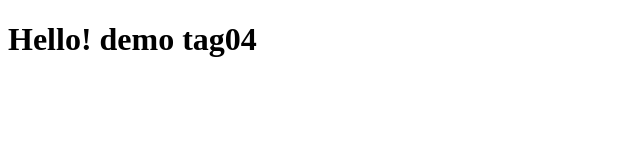
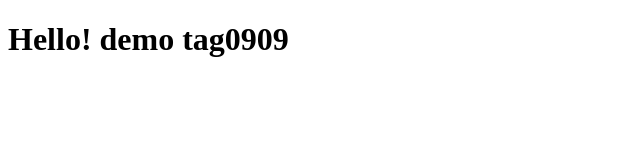
Before and after one commit to hardik794/devops_hands_on, a plain HTML site: page index.html in a window 1280 px wide. Shown: the full height of the page, 0-640 px from the left. Drawn offline with Linux system fonts and the light colour scheme.

Commit message:
demo update tag

```diff
--- a/index.html
+++ b/index.html
@@ -7,7 +7,7 @@
     <title>Document</title>
 </head>
 <body>
-    <h1>Hello! demo tag04</h1>
+    <h1>Hello! demo tag0909</h1>
     <script>
          var tsmin=0;
         setInterval(function(){
```
